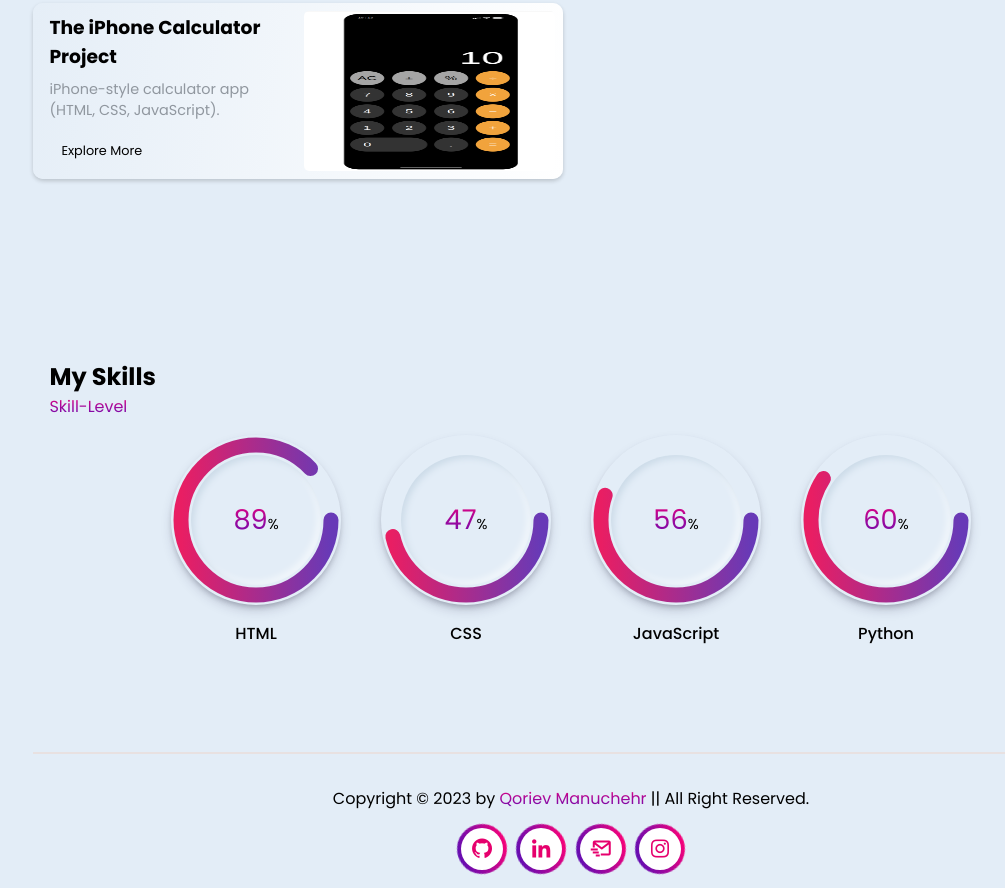
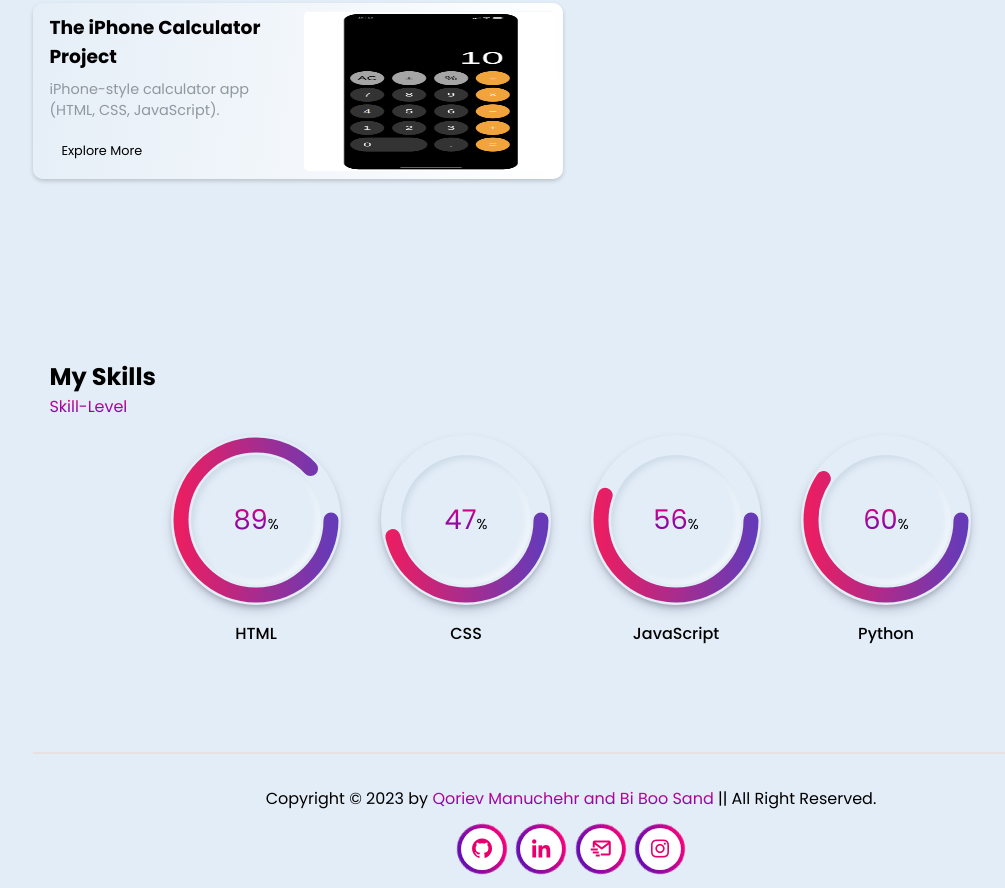
Before and after one commit to manuchehrqoriev798/Personal-Website, a plain HTML site: page index.html in a window 1280 px wide. Shown: the part 2532-3420 px from the top of the page, without its empty margins (69-1074 px from the left). Drawn offline with nearby package versions, Linux system fonts and the light colour scheme.

Commit message:
Update index.html

```diff
--- a/index.html
+++ b/index.html
@@ -377,7 +377,7 @@
     </section>
 
     <footer>
-        <p>Copyright © 2023 by <span>Qoriev Manuchehr</span> || All Right Reserved.</p>
+        <p>Copyright © 2023 by <span>Qoriev Manuchehr and Bi Boo Sand</span> || All Right Reserved.</p>
 
         <div class="social-media footer-social-media">
 
```
